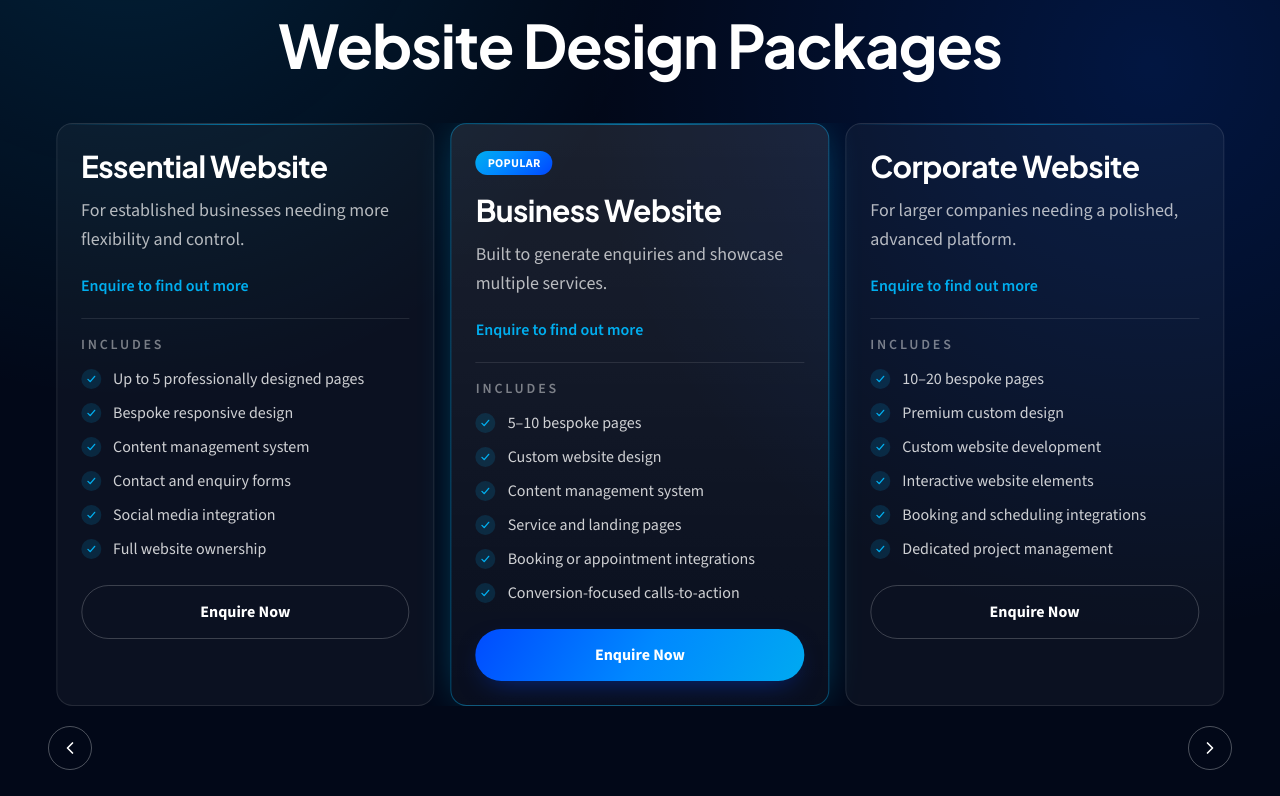
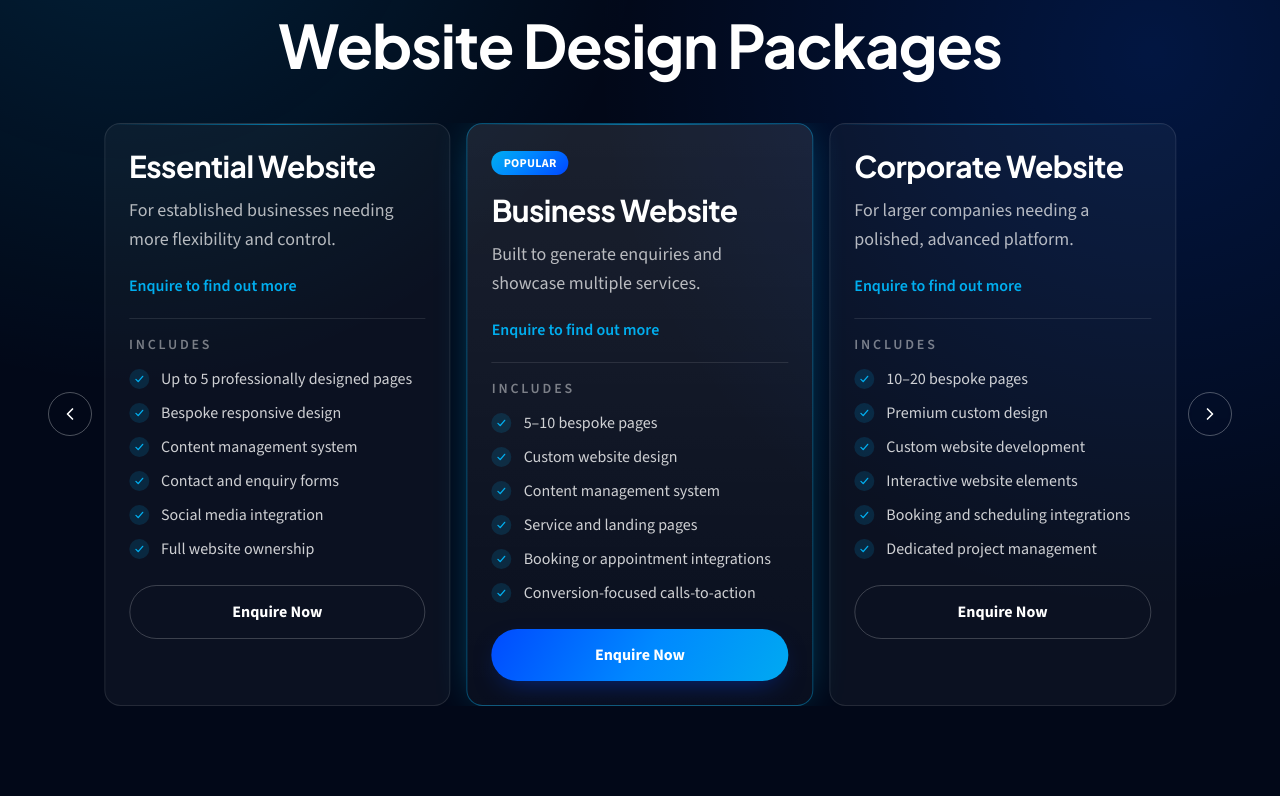
Before and after one commit to Naseef-Nusky/Nexxo-Digital-LandingPage, a React (Vite) app: page / in a window 1280 px wide. Shown: the part 2284-3080 px from the top of the page. Built offline with nearby package versions, Linux system fonts and the light colour scheme.

Commit message:
minor changes

```diff
--- a/src/components/PackageSlider.jsx
+++ b/src/components/PackageSlider.jsx
@@ -89,10 +89,44 @@ export default function PackageSlider({ packages }) {
 
   return (
     <div
-      className="relative mt-8 sm:mt-12"
+      className="relative mt-8 sm:mt-12 md:px-12"
       onMouseEnter={() => setPaused(true)}
       onMouseLeave={() => setPaused(false)}
     >
+      <button
+        type="button"
+        onClick={prev}
+        aria-label="Previous packages"
+        className={`${navBtnClass} absolute top-1/2 left-0 z-20 hidden -translate-y-1/2 md:flex`}
+      >
+        <svg viewBox="0 0 24 24" className="h-5 w-5" fill="none" aria-hidden="true">
+          <path
+            d="M15 6 9 12l6 6"
+            stroke="currentColor"
+            strokeWidth="2"
+            strokeLinecap="round"
+            strokeLinejoin="round"
+          />
+        </svg>
+      </button>
+
+      <button
+        type="button"
+        onClick={next}
+        aria-label="Next packages"
+        className={`${navBtnClass} absolute top-1/2 right-0 z-20 hidden -translate-y-1/2 md:flex`}
+      >
+        <svg viewBox="0 0 24 24" className="h-5 w-5" fill="none" aria-hidden="true">
+          <path
+            d="m9 6 6 6-6 6"
+            stroke="currentColor"
+            strokeWidth="2"
+            strokeLinecap="round"
+            strokeLinejoin="round"
+          />
+        </svg>
+      </button>
+
       <div
         ref={containerRef}
         className="touch-pan-y overflow-hidden"
@@ -140,7 +174,7 @@ export default function PackageSlider({ packages }) {
         </div>
       </div>
 
-      <div className="mt-4 flex items-center justify-between px-0 sm:mt-5">
+      <div className="mt-4 flex items-center justify-between md:hidden">
         <button
           type="button"
           onClick={prev}
```
